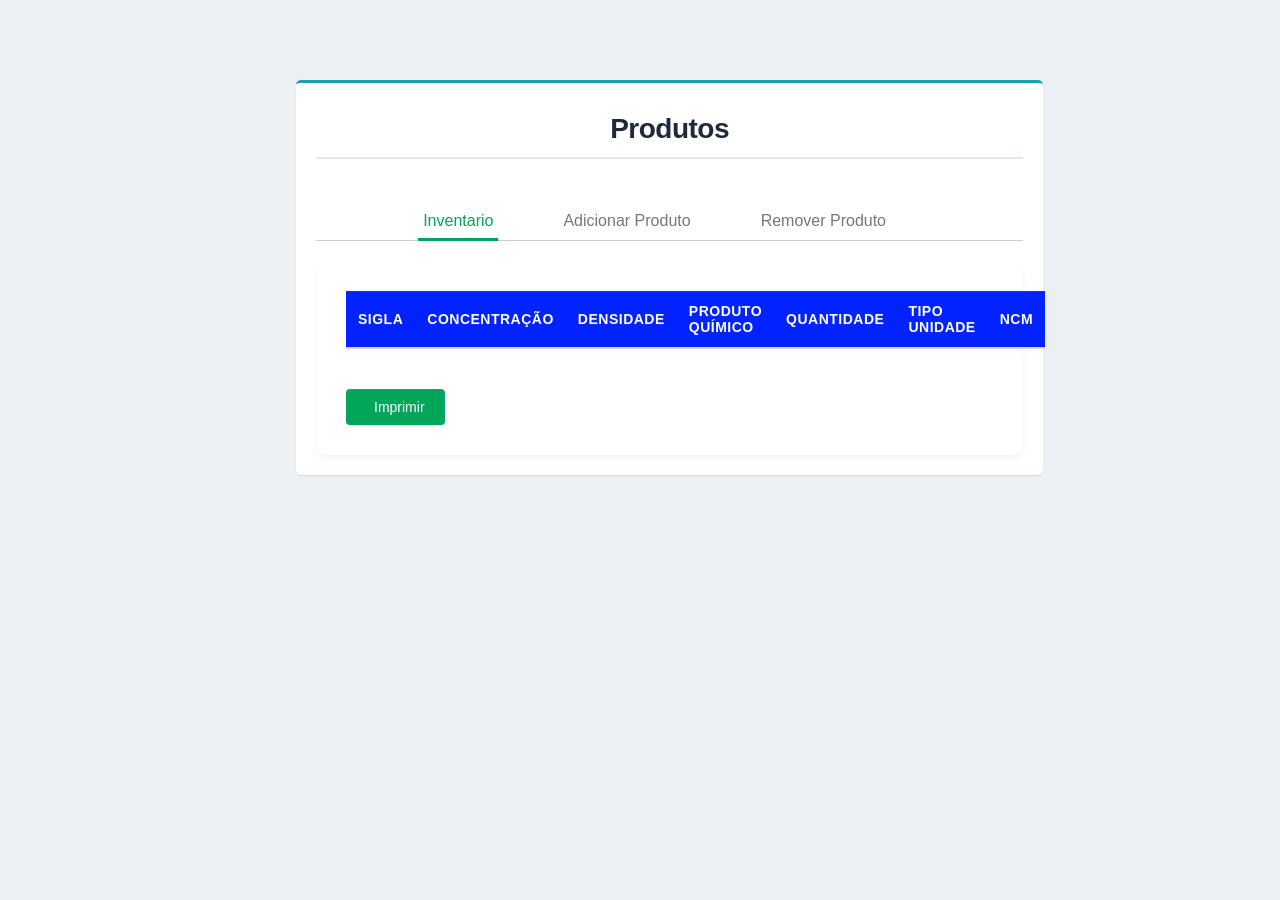
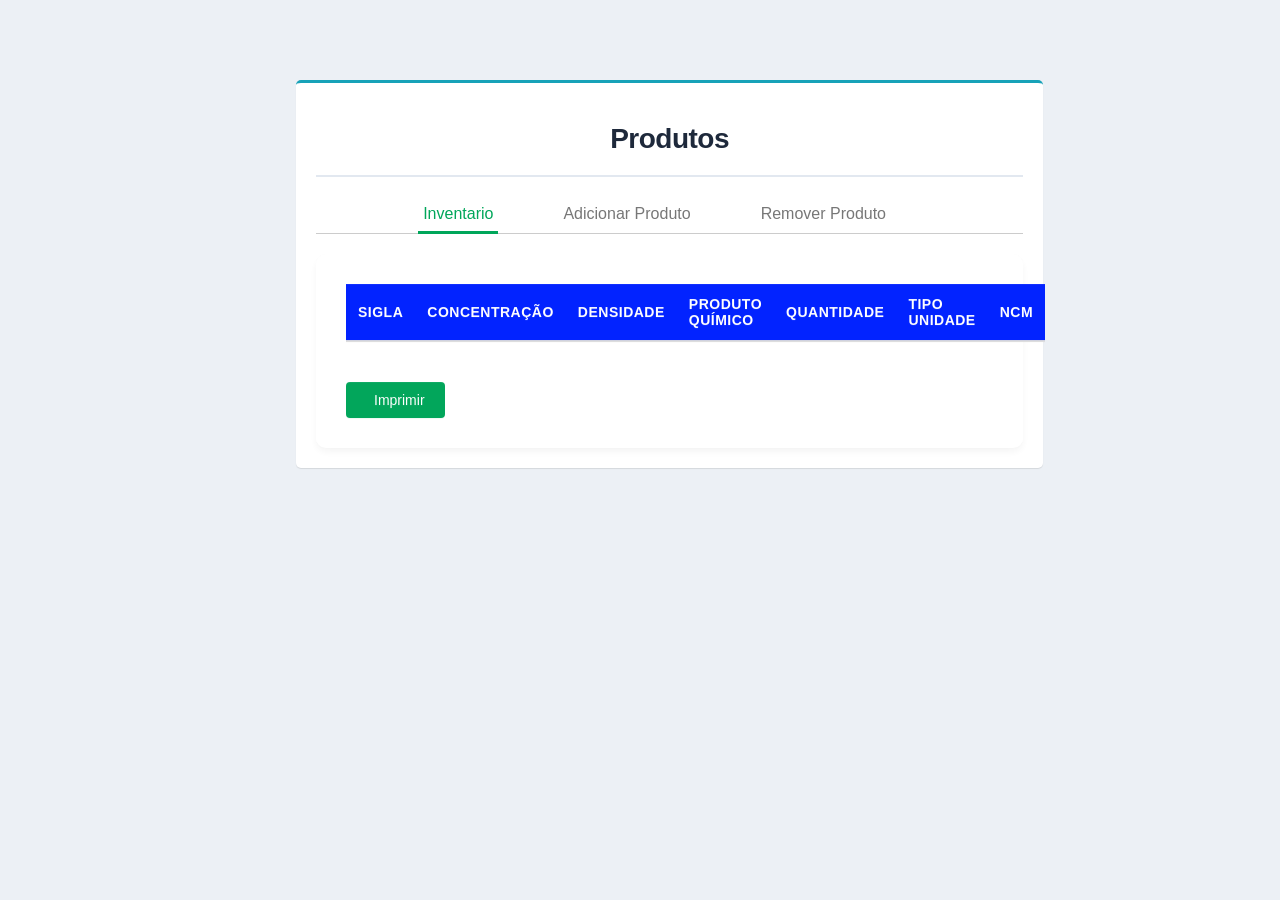

Update style7.css

--- a/src/public/css/style7.css
+++ b/src/public/css/style7.css
@@ -2380,7 +2380,7 @@ Vizualizaçaõ de dados
     grid-template-columns: 1fr 1fr;
     gap: 30px;
     max-width: 1200px;
-    margin: 0 auto;
+    padding: 20px;
 }
 
 .chart-card {
@@ -2418,11 +2418,9 @@ Vizualizaçaõ de dados
     font-size: 28px;
     color: #1e293b;
     font-weight: 700;
-    margin-top: 10px;
-    margin-bottom: 25px;
-    padding-bottom: 12px;
     border-bottom: 2px solid #e2e8f0;
     letter-spacing: -0.5px;
+    padding: 20px;
 }
 
 .filtros-container {
@@ -2430,15 +2428,13 @@ Vizualizaçaõ de dados
     gap: 20px;
     margin-bottom: 35px;
     flex-wrap: wrap;
-    margin: 0 auto;
-
+    padding: 20px;
 }
 
 .filtros-container select {
     flex: 1;
     min-width: 250px;
     max-width: 400px;
-    padding: 12px 16px;
     font-size: 15px;
     color: #334155;
     background-color: #ffffff;
